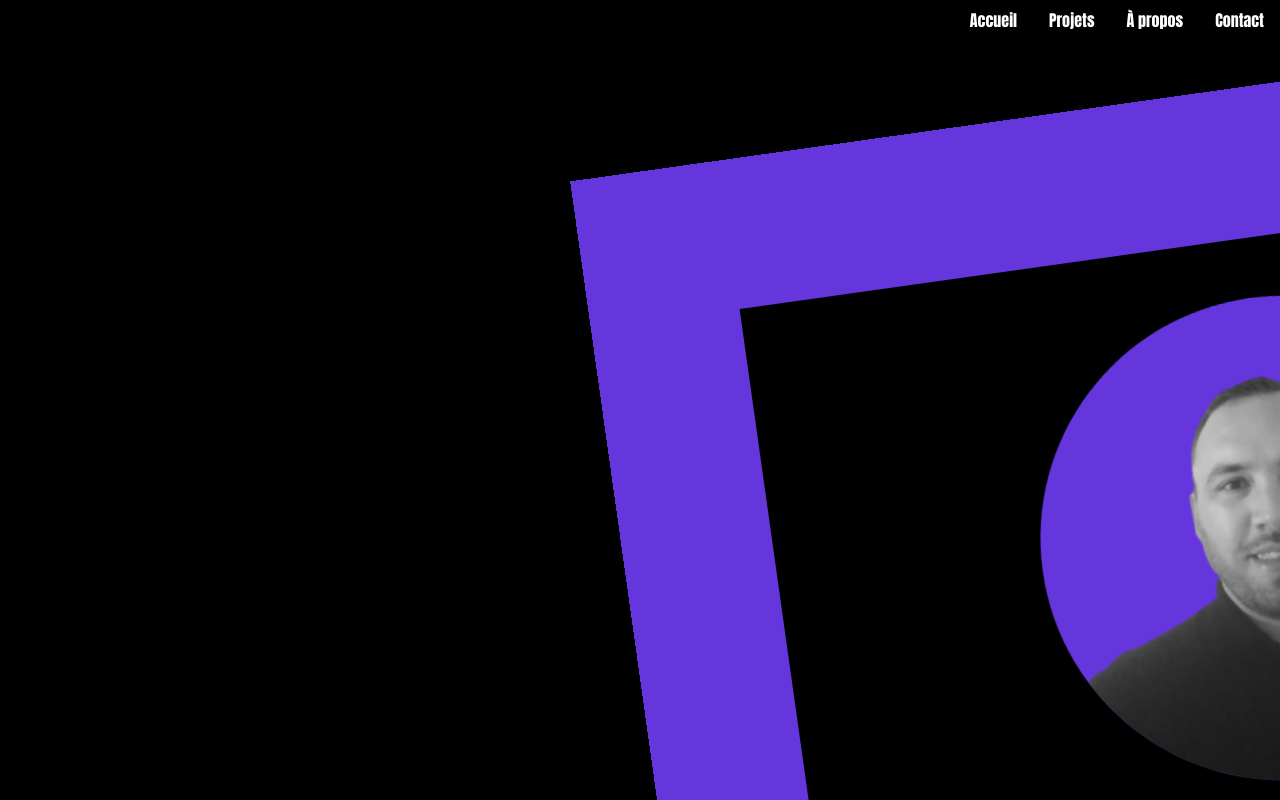
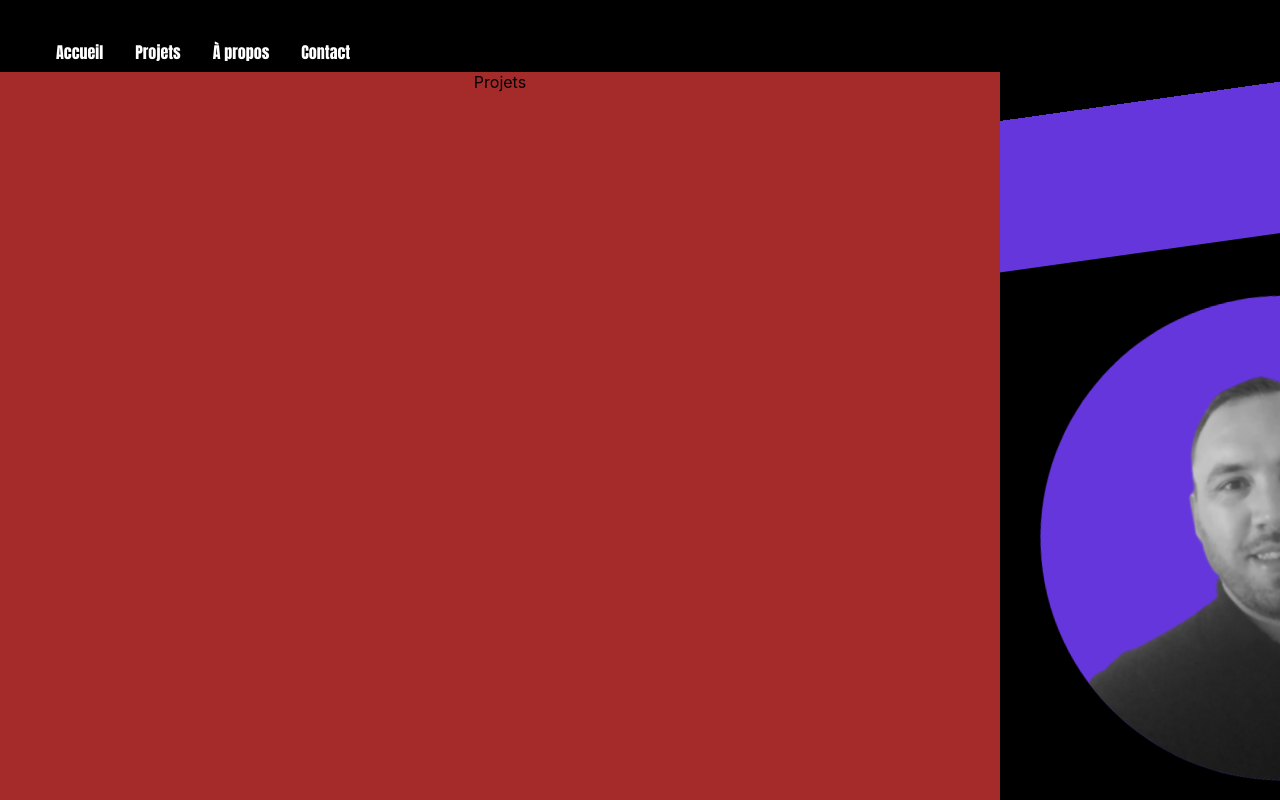
Before and after one commit to JoachimLem/portfolioJL, a React (Create React App) app: page / in a window 1280 px wide. Shown: the top 800 px of the page. Built offline with nearby package versions, Linux system fonts and the light colour scheme.

Commit message:
initialisation scroll from navbar to content

```diff
--- a/src/App.js
+++ b/src/App.js
@@ -4,6 +4,9 @@ import './App.css';
 import CardIllustration from './DesignComponents/CardIllustration/cardIllustation';
 //Components
 import Navbar from '../src/Components/NavBar';
+import Projets from '../src/Components/Projets';
+import APropos from '../src/Components/APropos';
+import Contact from './Components/Contact';
 
 
 function App() {
@@ -11,6 +14,9 @@ function App() {
     <div className="App">
       <Navbar />
       <CardIllustration/>
+      <Projets />
+      <APropos />
+      <Contact />
 
 
     </div>
--- /dev/null
+++ b/src/Components/APropos/aPropos.css
@@ -0,0 +1,5 @@
+.container{
+  background-color:blue;
+  width:1000px;
+  height:800px;
+}
--- /dev/null
+++ b/src/Components/APropos/index.js
@@ -0,0 +1,8 @@
+import React from 'react';
+import './aPropos.css';
+
+const APropos = () => (
+  <div className='container'>À propos</div>
+);
+
+export default APropos;
--- /dev/null
+++ b/src/Components/Contact/contact.css
@@ -0,0 +1,5 @@
+.container{
+  background-color:brown;
+  width:1000px;
+  height:800px;
+}
--- /dev/null
+++ b/src/Components/Contact/index.js
@@ -0,0 +1,8 @@
+import React from 'react';
+import './contact.css';
+
+const Contact = () => (
+  <div className='container'>Contact</div>
+);
+
+export default Contact;
--- a/src/Components/NavBar/index.js
+++ b/src/Components/NavBar/index.js
@@ -2,16 +2,24 @@ import React from 'react';
 import './navbar.css';
 
 //import du package react-scroll pour les divers sections du portfolio
-
+import { Link, animateScroll as scroll } from 'react-scroll';
 
 
 const Navbar = () => (
-  <div className='navbar'>
-    <span className='navbar-link'>Accueil</span>
+  <nav className='nav' id='navbar'>
+  <div className='nav-content'>
+    <ul className='nav_items'>
+      <Link to='CardIllustration' className='nav-link'>Accueil</Link>
+      <Link to="Projects" className='nav-link'>Projets</Link>
+      <Link className='nav-link'>À propos</Link>
+      <Link className='nav-link'>Contact</Link>
+    </ul>
+    {/* <span className='navbar-link'>Accueil</span>
     <span className='navbar-link'>Projets</span>
     <span className='navbar-link'>À propos</span>
-    <span className='navbar-link'>Contact</span>
+    <span className='navbar-link'>Contact</span> */}
   </div>
+  </nav>
 );
 
 export default Navbar;
--- a/src/Components/NavBar/navbar.css
+++ b/src/Components/NavBar/navbar.css
@@ -1,10 +1,19 @@
-.navbar{
-height:40px;
-text-align: right;
-line-height:40px;
+#navbar{
+
+}
+.nav-content{
+ display:flex;
+ align-items:right;
+}
+.nav_items{
+  height:40px;
+  display: flex;
+  list-style: none;
+  text-align: right;
+  line-height:40px;
 }
 
-.navbar-link{
+.nav-link{
   margin: 1rem;
   color: #fff;
   font-weight: 900;
--- /dev/null
+++ b/src/Components/Projets/index.js
@@ -0,0 +1,8 @@
+import React from 'react';
+import './projets.css';
+
+const Projets = () => (
+  <div className='container'>Projets</div>
+);
+
+export default Projets;
--- /dev/null
+++ b/src/Components/Projets/projets.css
@@ -0,0 +1,5 @@
+.container{
+  background-color:coral;
+  width:1000px;
+  height:800px;
+}
```
